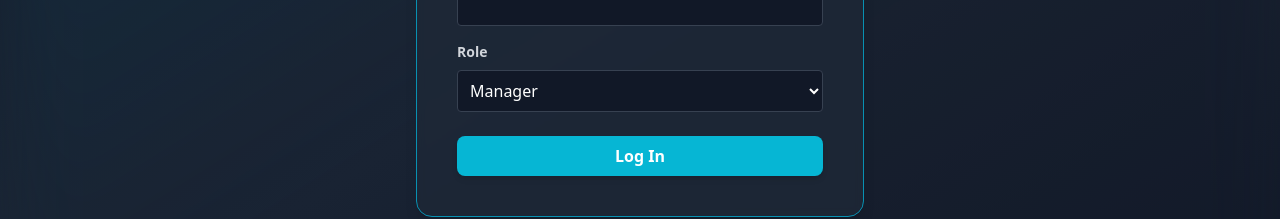
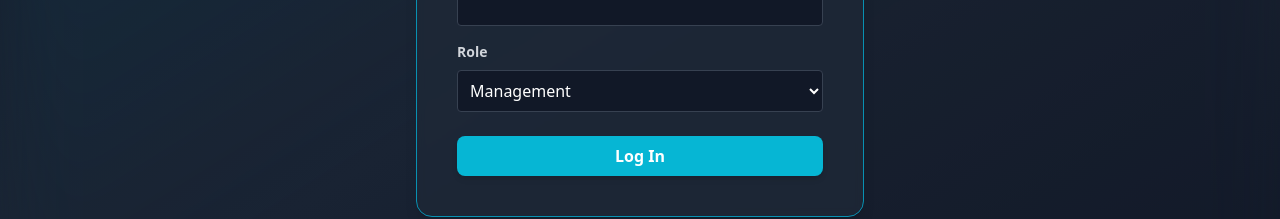
Before and after one commit to mudassirms/MaverickIgnite, a React (Vite) app: page /login in a window 1280 px wide. Shown: the part 407-626 px from the top of the page. Built offline with nearby package versions, Linux system fonts and the light colour scheme.

Commit message:
Login page created

```diff
--- a/src/components/auth/LoginPage.jsx
+++ b/src/components/auth/LoginPage.jsx
@@ -59,7 +59,7 @@ const LoginPage = () => {
           value={role}
           onChange={(e) => setRole(e.target.value)}
         >
-          <option>Manager</option>
+          <option>Management</option>
           <option>Student</option>
           <option>Teacher</option>
           <option>Parent</option>
```
